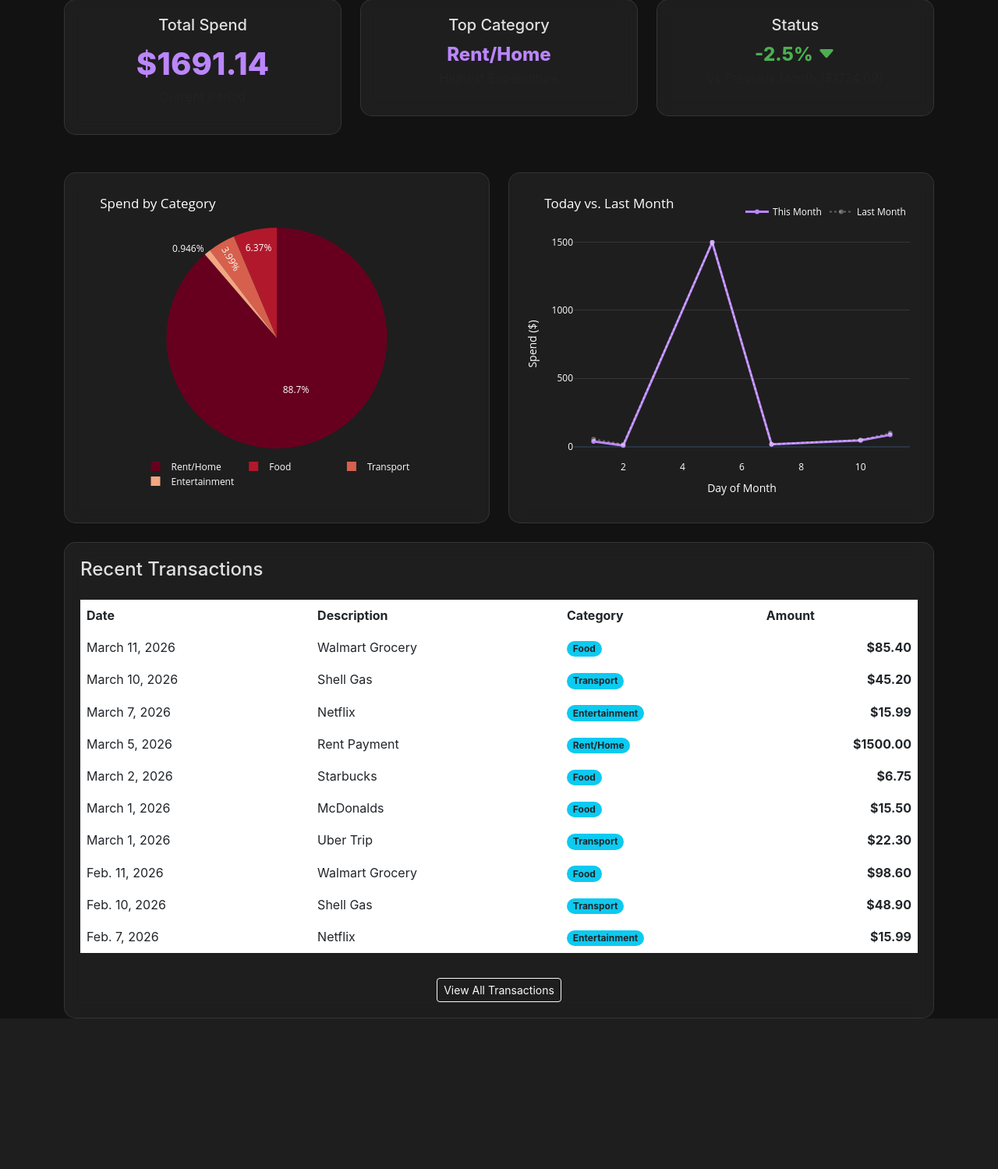
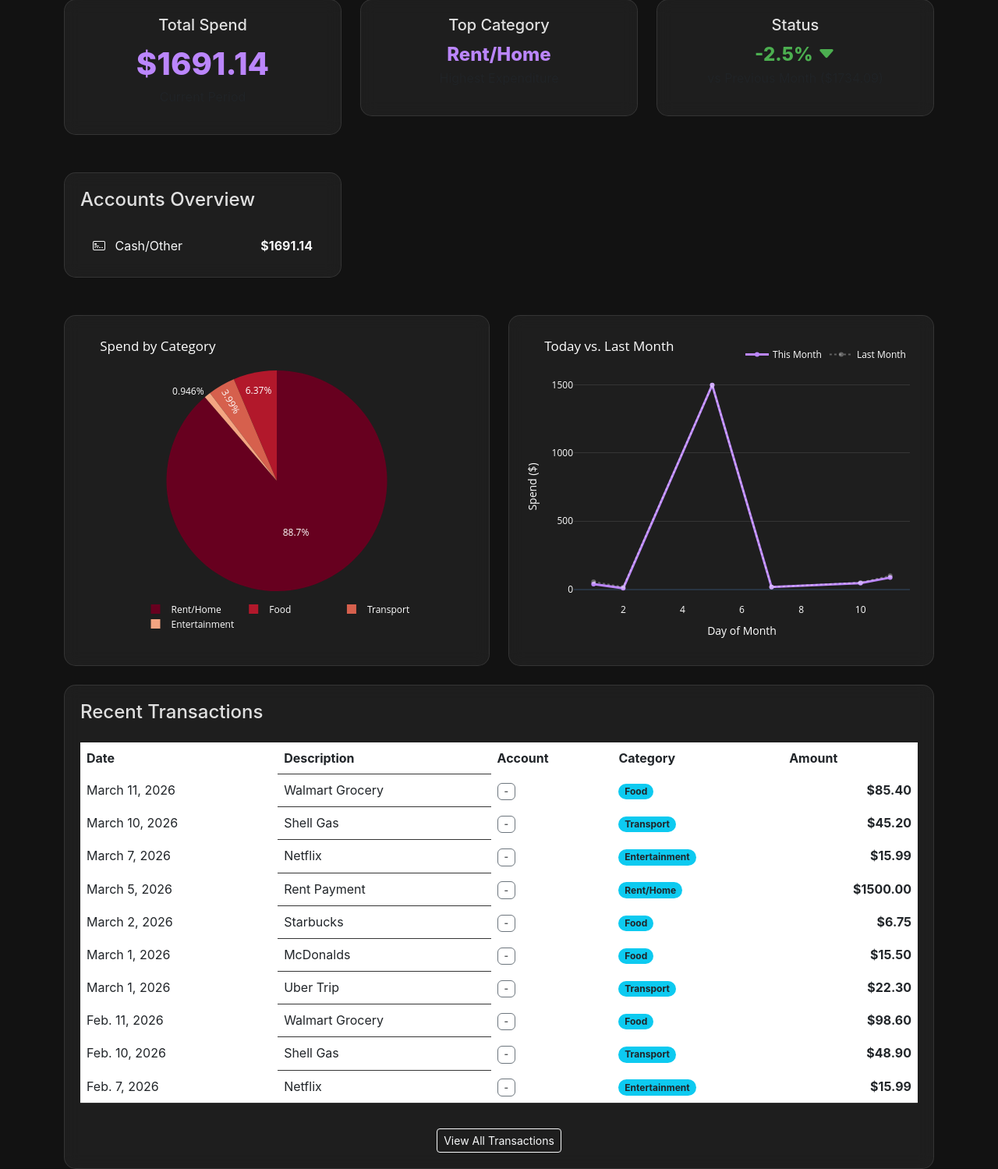
Before and after one commit to csalgado-brookfield/Antigravity-Finance, a Django app: page / in a window 1280 px wide. Shown: the part 168-1667 px from the top of the page at 78% size. Before the commit the page ends 1474 px from the top, so only its background shows below. Run offline with Django 5.2, Linux system fonts and the light colour scheme; a user stored in the database is signed in; data comes from the database, SQL or seed files in the repository; both versions use the stored data as it was after the commit.

Commit message:
feat: Implement financial account management, transaction upload with account assignment, and a new dashboard with spending analysis.

```diff
--- a/tracker/models.py
+++ b/tracker/models.py
@@ -12,8 +12,17 @@ class Category(models.Model):
     def __str__(self):
         return self.name
 
+class Account(models.Model):
+    user = models.ForeignKey(User, on_delete=models.CASCADE)
+    name = models.CharField(max_length=100)
+    last_four = models.CharField(max_length=4, blank=True)
+
+    def __str__(self):
+        return self.name
+
 class Transaction(models.Model):
     user = models.ForeignKey(User, on_delete=models.CASCADE)
+    account = models.ForeignKey(Account, on_delete=models.CASCADE, null=True, blank=True)
     date = models.DateField()
     description = models.CharField(max_length=255)
     amount = models.DecimalField(max_digits=12, decimal_places=2)
--- a/tracker/templates/tracker/base.html
+++ b/tracker/templates/tracker/base.html
@@ -77,6 +77,10 @@
             white-space: normal;
         }
 
+        .text-accent {
+            color: var(--accent) !important;
+        }
+
         .table {
             color: #e0e0e0;
         }
--- a/tracker/templates/tracker/dashboard.html
+++ b/tracker/templates/tracker/dashboard.html
@@ -39,14 +39,15 @@
     </div>
 </div>
 
-{% if budgets %}
-<div class="row mt-4">
-    <div class="col-md-12">
-        <div class="glass-card">
+{% if budgets or accounts %}
+<div class="row mt-4 g-4">
+    {% if budgets %}
+    <div class="col-md-8">
+        <div class="glass-card h-100">
             <h4 class="mb-4">Budget Targets</h4>
             <div class="row g-3">
                 {% for budget in budgets %}
-                <div class="col-md-6 col-lg-4">
+                <div class="col-md-6">
                     <div class="p-3 border rounded border-secondary bg-dark bg-opacity-25">
                         <div class="d-flex justify-content-between mb-2">
                             <span class="fw-bold">{{ budget.name }}</span>
@@ -68,6 +69,26 @@
             </div>
         </div>
     </div>
+    {% endif %}
+
+    {% if accounts %}
+    <div class="col-md-4">
+        <div class="glass-card h-100">
+            <h4 class="mb-4">Accounts Overview</h4>
+            <div class="list-group list-group-flush bg-transparent">
+                {% for account in accounts %}
+                <div class="list-group-item bg-transparent text-light border-secondary d-flex justify-content-between align-items-center">
+                    <div>
+                        <i class="bi bi-credit-card-2-front me-2"></i>
+                        {{ account.name }}
+                    </div>
+                    <span class="fw-bold">${{ account.total|floatformat:2 }}</span>
+                </div>
+                {% endfor %}
+            </div>
+        </div>
+    </div>
+    {% endif %}
 </div>
 {% endif %}
 
@@ -112,6 +133,7 @@
                         <tr>
                             <th>Date</th>
                             <th>Description</th>
+                            <th>Account</th>
                             <th>Category</th>
                             <th>Amount</th>
                         </tr>
@@ -120,7 +142,8 @@
                         {% for tx in recent_transactions %}
                         <tr>
                             <td>{{ tx.date }}</td>
-                            <td>{{ tx.description }}</td>
+                            <td class="text-truncate" style="max-width: 150px;">{{ tx.description }}</td>
+                            <td><span class="badge border border-secondary text-muted">{{ tx.account.name|default:"-" }}</span></td>
                             <td>
                                 <span class="badge rounded-pill bg-info text-dark">
                                     {{ tx.category.name|default:"Uncategorized" }}
--- a/tracker/templates/tracker/transactions.html
+++ b/tracker/templates/tracker/transactions.html
@@ -15,6 +15,7 @@
                         <tr>
                             <th>Date</th>
                             <th>Description</th>
+                            <th>Account</th>
                             <th>Category</th>
                             <th>Amount</th>
                             <th>Action</th>
@@ -24,7 +25,8 @@
                         {% for tx in transactions %}
                         <tr>
                             <td>{{ tx.date }}</td>
-                            <td>{{ tx.description }}</td>
+                            <td class="text-truncate" style="max-width: 200px;">{{ tx.description }}</td>
+                            <td><span class="badge bg-secondary opacity-75">{{ tx.account.name|default:"Cash/Other" }}</span></td>
                             <td>
                                 <form method="post" class="d-flex align-items-center">
                                     {% csrf_token %}
--- a/tracker/templates/tracker/upload.html
+++ b/tracker/templates/tracker/upload.html
@@ -13,6 +13,9 @@
             <form method="post" enctype="multipart/form-data">
                 {% csrf_token %}
                 {{ form|crispy }}
+                <div class="text-end mb-3">
+                    <a href="{% url 'add_account' %}" class="small text-accent text-decoration-none">+ Add New Account</a>
+                </div>
                 <div class="d-grid gap-2 mt-4">
                     <button type="submit" class="btn btn-primary">Process Statement</button>
                 </div>
--- a/tracker/urls.py
+++ b/tracker/urls.py
@@ -4,5 +4,6 @@ from . import views
 urlpatterns = [
     path('', views.dashboard, name='dashboard'),
     path('upload/', views.upload_csv, name='upload_csv'),
+    path('add-account/', views.add_account, name='add_account'),
     path('transactions/', views.list_transactions, name='list_transactions'),
 ]
--- a/tracker/views.py
+++ b/tracker/views.py
@@ -118,6 +118,15 @@ def dashboard(request):
                     'color': '#f44336' if percent >= 100 else ('#fb8c00' if percent >= 80 else '#bb86fc')
                 })
 
+        # Account Summary
+        account_summary = transactions.filter(date__gte=first_day_this_month).values('account__name').annotate(total=Sum('amount'))
+        accounts_data = []
+        for item in account_summary:
+            accounts_data.append({
+                'name': item['account__name'] or 'Cash/Other',
+                'total': float(item['total'] or 0)
+            })
+
     context = {
         'total_spend': total_spend,
         'prev_total_spend': prev_total_spend,
@@ -126,6 +135,7 @@ def dashboard(request):
         'chart_pie': chart_pie,
         'chart_line': chart_line,
         'budgets': budgets if transactions.exists() else [],
+        'accounts': accounts_data if transactions.exists() else [],
         'recent_transactions': transactions.order_by('-date')[:10],
     }
     return render(request, 'tracker/dashboard.html', context)
@@ -133,28 +143,25 @@ def dashboard(request):
 @login_required
 def upload_csv(request):
     if request.method == 'POST':
-        form = TransactionUploadForm(request.POST, request.FILES)
+        form = TransactionUploadForm(request.POST, request.FILES, user=request.user)
         if form.is_valid():
             csv_file = request.FILES['csv_file']
+            account = form.cleaned_data.get('account')
             df = pd.read_csv(csv_file)
 
-            # Basic mapping logic (Assumes headers: Date, Description, Amount)
-            # You might need to adjust these based on your specific CSV
             for index, row in df.iterrows():
-                # Attempt to find common column names
                 date_str = row.get('Date') or row.get('Transaction Date')
                 desc = row.get('Description') or row.get('Merchant')
                 amount = row.get('Amount') or row.get('Debit')
 
                 if date_str and desc and amount:
-                    # Simple cleaning
                     try:
                         amt = Decimal(str(amount).replace('$', '').replace(',', ''))
-                        # Auto-categorization logic
                         cat = auto_categorize(desc)
 
                         Transaction.objects.create(
                             user=request.user,
+                            account=account,
                             date=pd.to_datetime(date_str).date(),
                             description=desc,
                             amount=amt,
@@ -166,8 +173,18 @@ def upload_csv(request):
 
             return redirect('dashboard')
     else:
-        form = TransactionUploadForm()
+        form = TransactionUploadForm(user=request.user)
     return render(request, 'tracker/upload.html', {'form': form})
+
+@login_required
+def add_account(request):
+    if request.method == 'POST':
+        name = request.POST.get('name')
+        last_four = request.POST.get('last_four')
+        if name:
+            Account.objects.create(user=request.user, name=name, last_four=last_four)
+            return redirect('upload_csv')
+    return render(request, 'tracker/add_account.html')
 
 def auto_categorize(description):
     desc = description.lower()
```
Also changed, not shown: tracker/admin.py (+7 -3 lines), tracker/forms.py (+8 -1 lines), tracker/templates/tracker/add_account.html (added, +28 -0 lines), db.sqlite3, tracker/migrations/0003_account_transaction_account.py (added).
